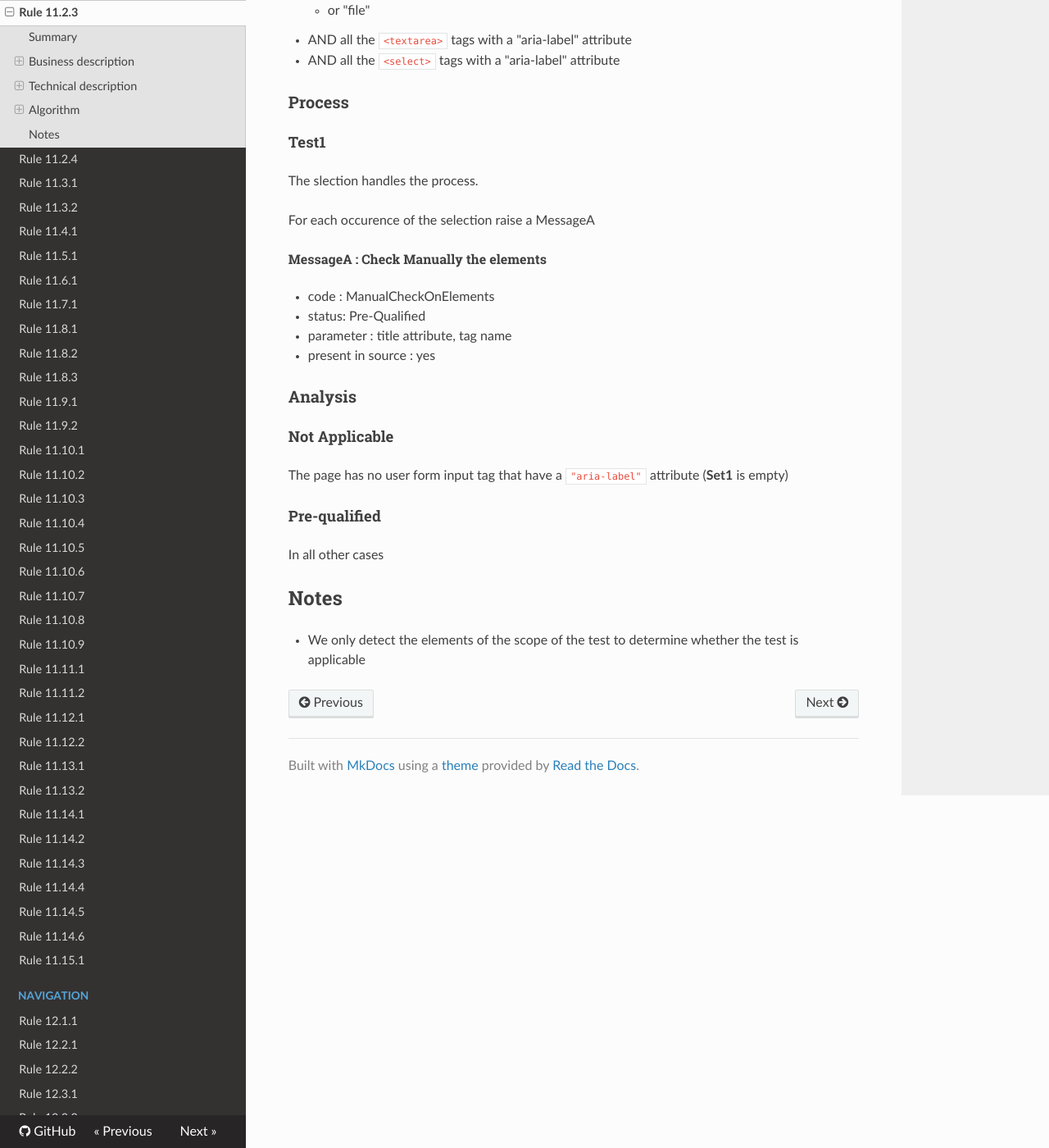
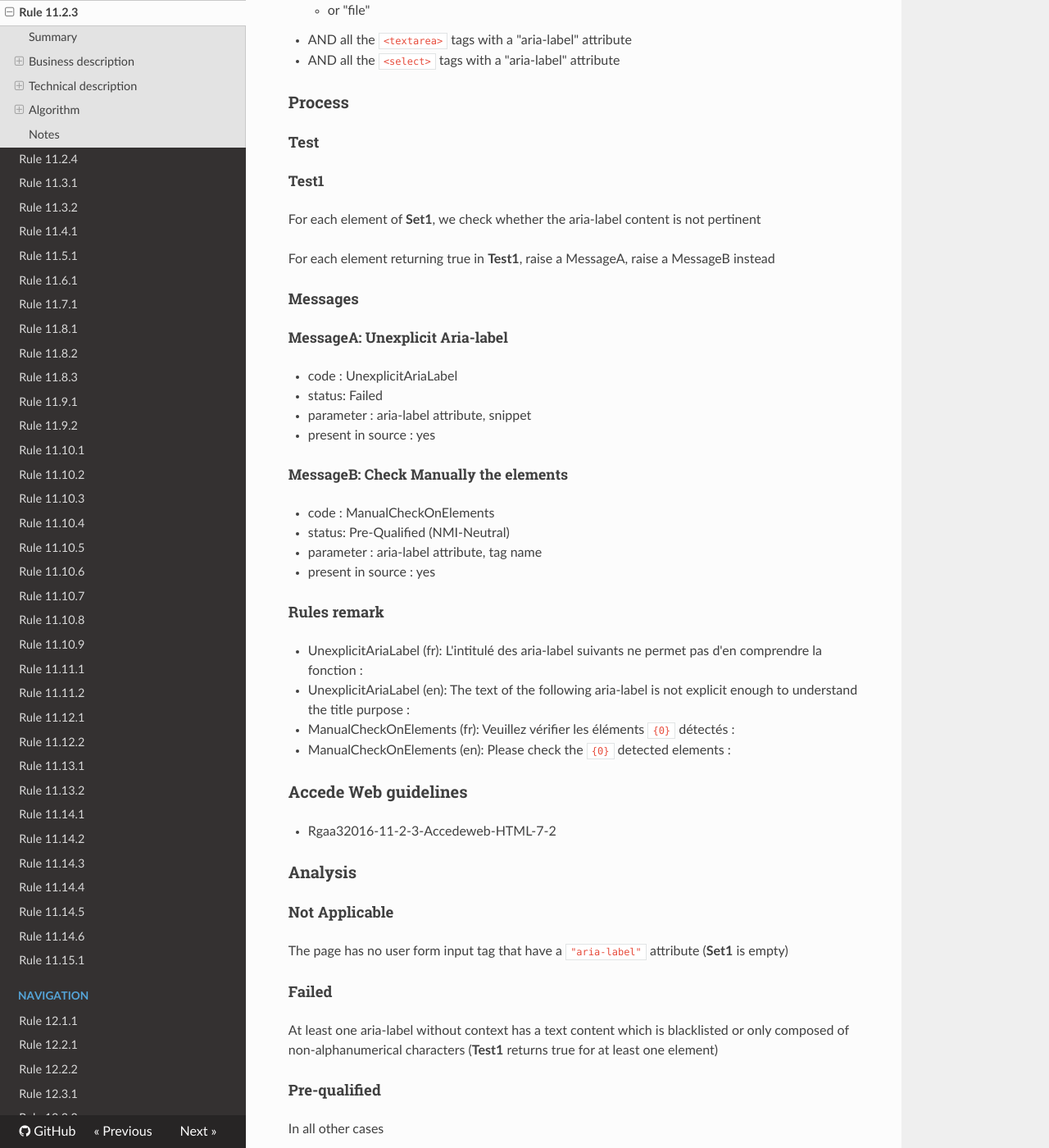
Before and after one commit to Tanaguru/RGAA3-2016, an MkDocs documentation site: the page built from docs/Rule-11-2-3.md, in a window 1280 px wide and 1400 px high, scrolled down 1300 px. Shown: the whole window at 82% size. Built offline with MkDocs 1.6.1, drawn with Linux system fonts in a browser that asks for light colours; nearby versions of some CDN libraries; old or Windows-style settings are respelled for this version of MkDocs.

Commit message:
Update tests 11.2.3

```diff
--- a/docs/Rule-11-2-3.md
+++ b/docs/Rule-11-2-3.md
@@ -8,15 +8,15 @@ This test consists in checking whether each label designed with the aria propert
 
 ### Criterion
 
-[11.2](http://references.modernisation.gouv.fr/referentiel-technique-0#crit-11-2)
+[11.2](http://references.modernisation.gouv.fr/rgaa/criteres.html#crit-11-2)
 
 ###Test
 
-[11.2.3](http://references.modernisation.gouv.fr/referentiel-technique-0#test-11-2-3)
+[11.2.3](http://references.modernisation.gouv.fr/rgaa/criteres.html#test-11-2-3)
 
 ### Description
 
-Chaque <a href="http://references.modernisation.gouv.fr/referentiel-technique-0#mEtiquette">&eacute;tiquette</a> impl&eacute;ment&eacute;e via la propri&eacute;t&eacute; ARIA `aria-label` permet-elle de conna&icirc;tre la fonction exacte du <a href="http://references.modernisation.gouv.fr/referentiel-technique-0#mChpSaisie">champ de formulaire</a> auquel elle est associ&eacute;e ?
+Chaque <a href="http://references.modernisation.gouv.fr/rgaa/glossaire.html#tiquette-de-champs-de-formulaire">&eacute;tiquette</a> impl&eacute;ment&eacute;e via la propri&eacute;t&eacute; ARIA `aria-label` permet-elle de conna&icirc;tre la fonction exacte du <a href="http://references.modernisation.gouv.fr/rgaa/glossaire.html#champ-de-saisie-de-formulaire">champ de formulaire</a> auquel elle est associ&eacute;e ?
 
 ### Level
 
@@ -50,24 +50,51 @@ Chaque <a href="http://references.modernisation.gouv.fr/referentiel-technique-0#
 
 ### Process
 
-#### Test1
+#### Test
 
-The slection handles the process.
+##### Test1
 
-For each occurence of the selection raise a MessageA
+For each element of **Set1**, we check whether the aria-label content is not pertinent
 
-###### MessageA : Check Manually the elements
+For each element returning true in **Test1**, raise a MessageA, raise a MessageB instead
+
+#### Messages
+
+##### MessageA: Unexplicit Aria-label
+
+-   code : UnexplicitAriaLabel
+-   status: Failed
+-   parameter : aria-label attribute, snippet
+-   present in source : yes
+
+##### MessageB: Check Manually the elements
 
 -   code : ManualCheckOnElements
--   status: Pre-Qualified
--   parameter : title attribute, tag name
+-   status: Pre-Qualified (NMI-Neutral)
+-   parameter : aria-label attribute, tag name
 -   present in source : yes
+
+#### Rules remark
+
+ * UnexplicitAriaLabel (fr): L&#39;intitul&eacute; des aria-label suivants ne permet pas d&#39;en comprendre la fonction :
+ * UnexplicitAriaLabel (en): The text of the following aria-label is not explicit enough to understand the title purpose :
+
+ * ManualCheckOnElements (fr): Veuillez v&eacute;rifier les &eacute;l&eacute;ments <code>{0}</code> d&eacute;tect&eacute;s :
+ * ManualCheckOnElements (en): Please check the <code>{0}</code> detected elements :
+
+### Accede Web guidelines
+
+ * Rgaa32016-11-2-3-Accedeweb-HTML-7-2
 
 ### Analysis
 
 #### Not Applicable
 
 The page has no user form input tag that have a `"aria-label"` attribute (**Set1** is empty)
+
+#### Failed
+
+At least one aria-label without context has a text content which is blacklisted or only composed of non-alphanumerical characters (**Test1** returns true for at least one element)
 
 #### Pre-qualified
 
```
Also changed, not shown: docs/Rule-11-2-2.md (+3 -7 lines), 3 other files.
